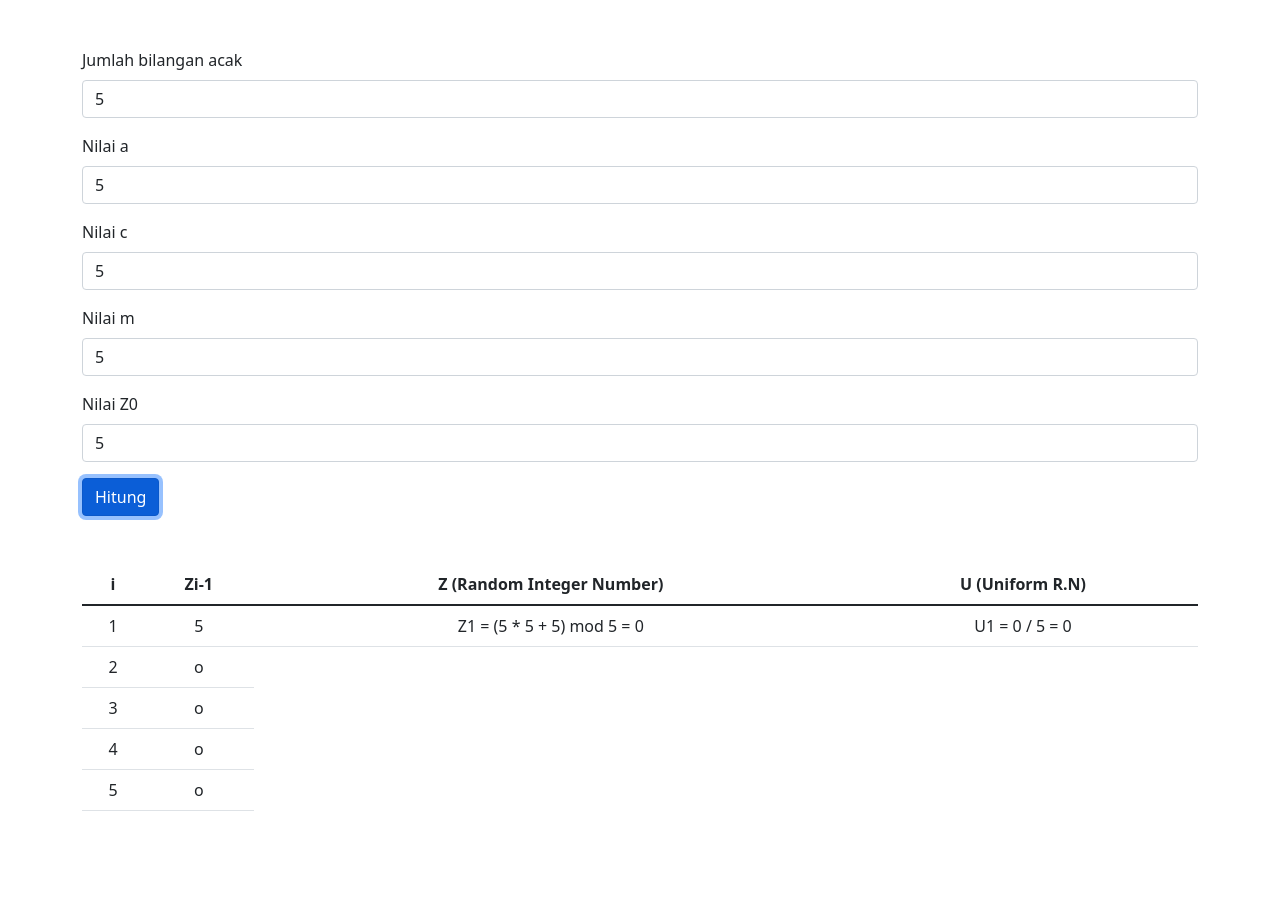
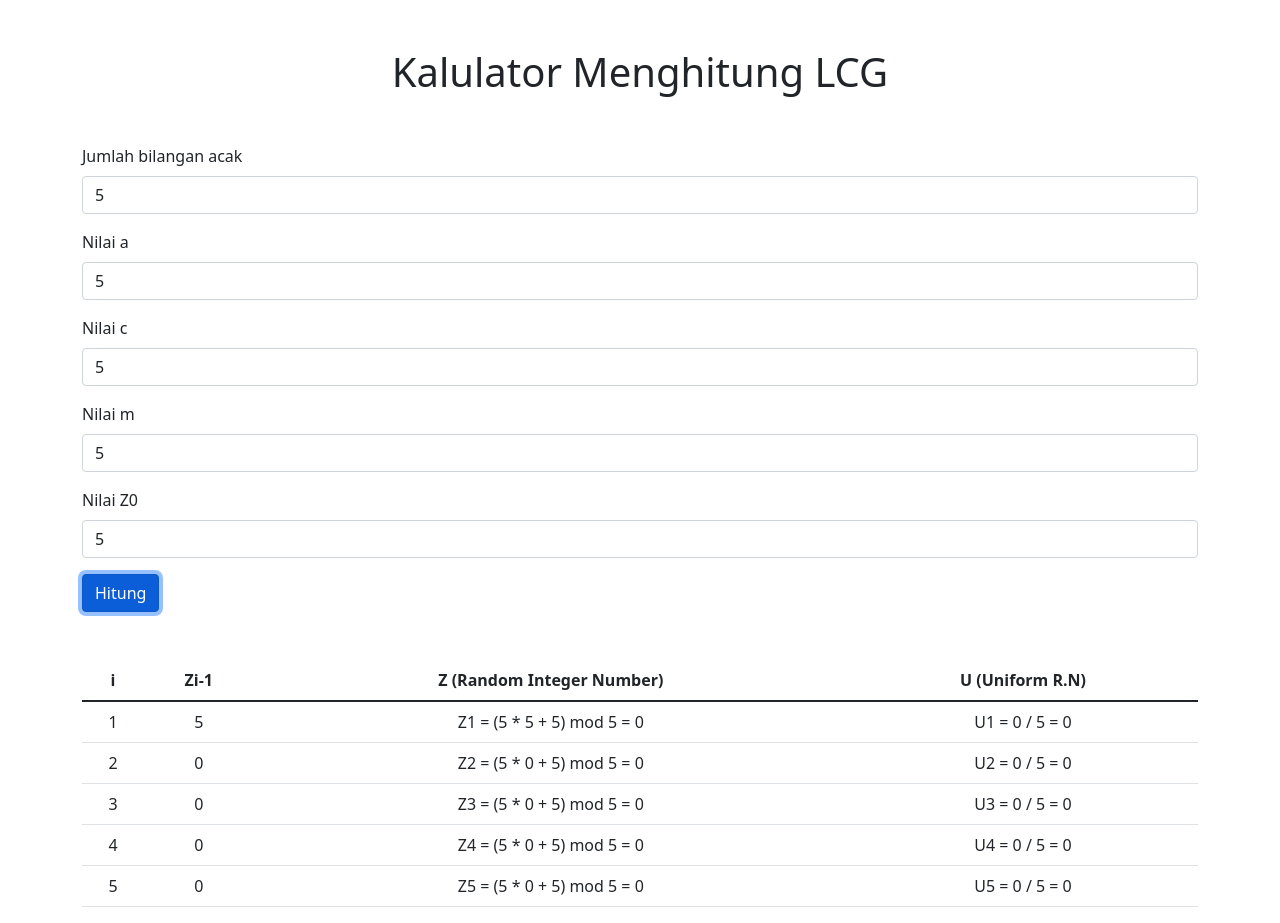
Before and after one commit to PeterChristoval/Kalkulator-LCG, a plain HTML site: page index.html in a window 1280 px wide. Both pictures are taken after typing "5", "5", "5", "5", "5" into the empty fields and a click on the button "Hitung". Before the commit the page ends 827 px from the top, so only its background shows below. Drawn offline with nearby package versions, Linux system fonts and the light colour scheme.

Commit message:
Finishing LCG Calculator

```diff
--- a/index.html
+++ b/index.html
@@ -10,6 +10,9 @@
     <title>Rumus LCG | Model dan Simulasi</title>
 </head>
 <body>
+    <h1 class="container text-center mt-5">
+        Kalulator Menghitung LCG
+    </h1>
     <div class="container mt-5">
         <form onsubmit="hitung(event)">
             <div class="mb-3">
--- a/script.js
+++ b/script.js
@@ -6,7 +6,8 @@ const a = document.querySelector('.a');
 const m = document.querySelector('.m');
 function hitung(e) {
     e.preventDefault();
-    const Z = (parseInt(a.value) * parseInt(z0.value) + parseInt(c.value)) % parseInt(m.value);
+    tBody.innerHTML = ``;
+    let Z = (parseInt(a.value) * parseInt(z0.value) + parseInt(c.value)) % parseInt(m.value);
     tBody.innerHTML += `<tr>
                 <td>${1}</td>
                 <td>${z0.value}</td>
@@ -14,9 +15,13 @@ function hitung(e) {
                 <td>U1 = ${Z} / ${m.value} = ${Z / parseInt(m.value) }</td>
             </tr>`
     for (let i = 1; i < bAcak.value; i++) {
+        let ZResult = (parseInt(a.value) * Z + parseInt(c.value)) % parseInt(m.value);
         tBody.innerHTML += `<tr>
             <td>${i + 1}</td>
-            <td>o</td>
+            <td>${Z}</td>
+            <td>Z${i + 1} = (${a.value} * ${Z} + ${c.value}) mod ${m.value} = ${ZResult}</td>
+            <td>U${i + 1} = ${ZResult} / ${parseInt(m.value)} = ${ZResult / parseInt(m.value) }</td>
         </tr>`
+        Z = (parseInt(a.value) * Z + parseInt(c.value)) % parseInt(m.value);
     }
 }
```
